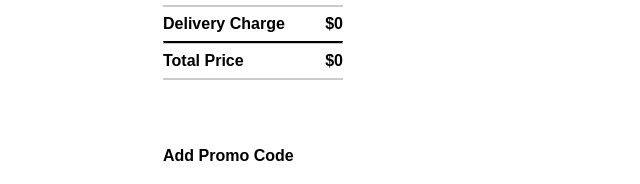
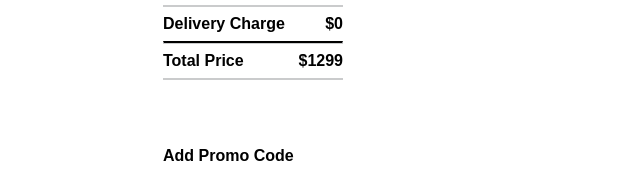
Before and after one commit to achille04/mac-book-apple, a plain HTML site: page index.html in a window 1280 px wide. Shown: the part 877-1061 px from the top of the page, 437-1077 px from the left. Drawn offline with Linux system fonts and the light colour scheme.

Commit message:
Final_correction

```diff
--- a/index.html
+++ b/index.html
@@ -93,7 +93,7 @@
 
                         <hr class="total_hr_line">
 
-                        <li>Total Price              <span class="price_css">$<span id="total_price">0</span></span></li>
+                        <li>Total Price              <span class="price_css">$<span id="total_price">1299</span></span></li>
 
                         <hr>
 
```
